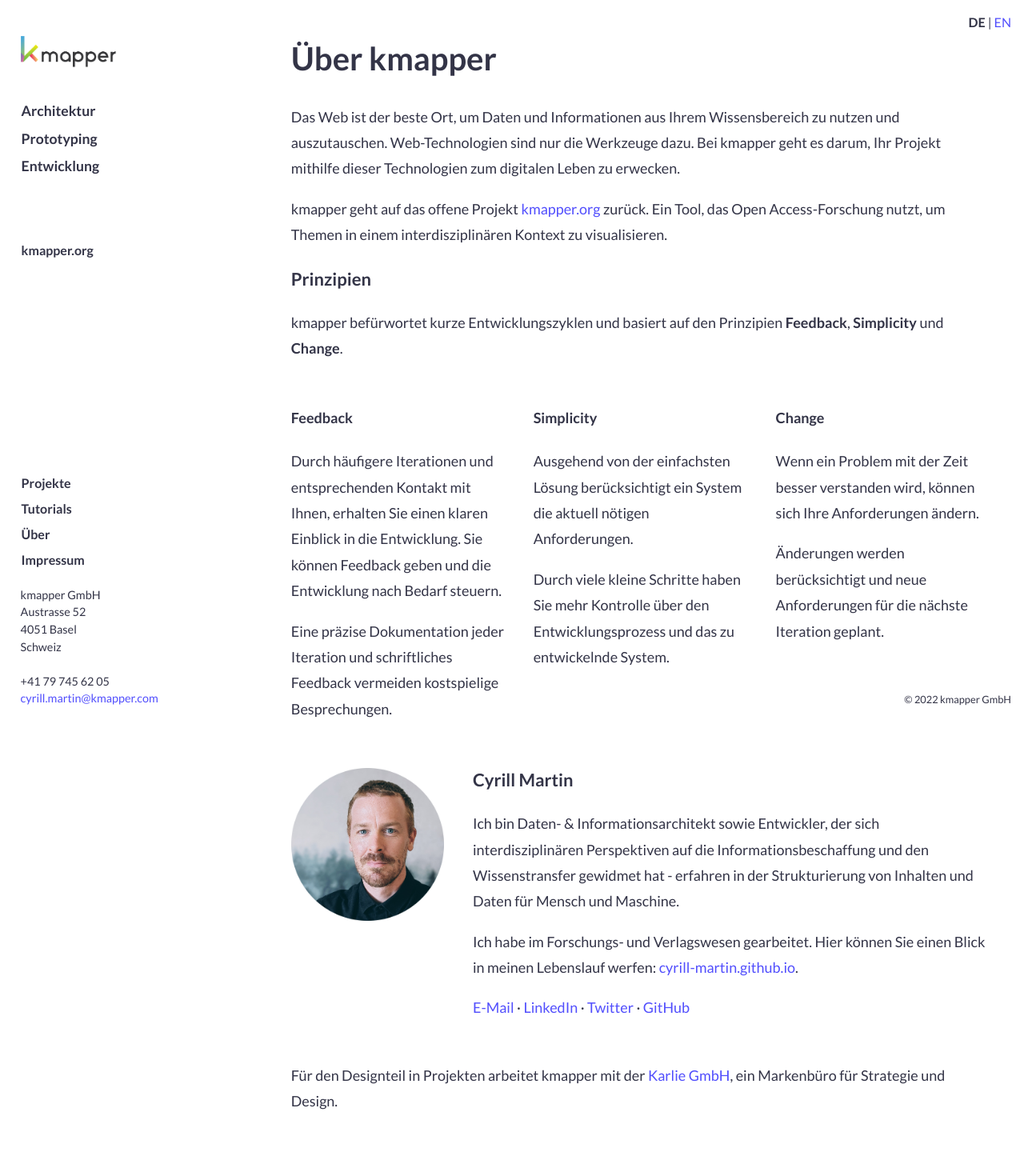
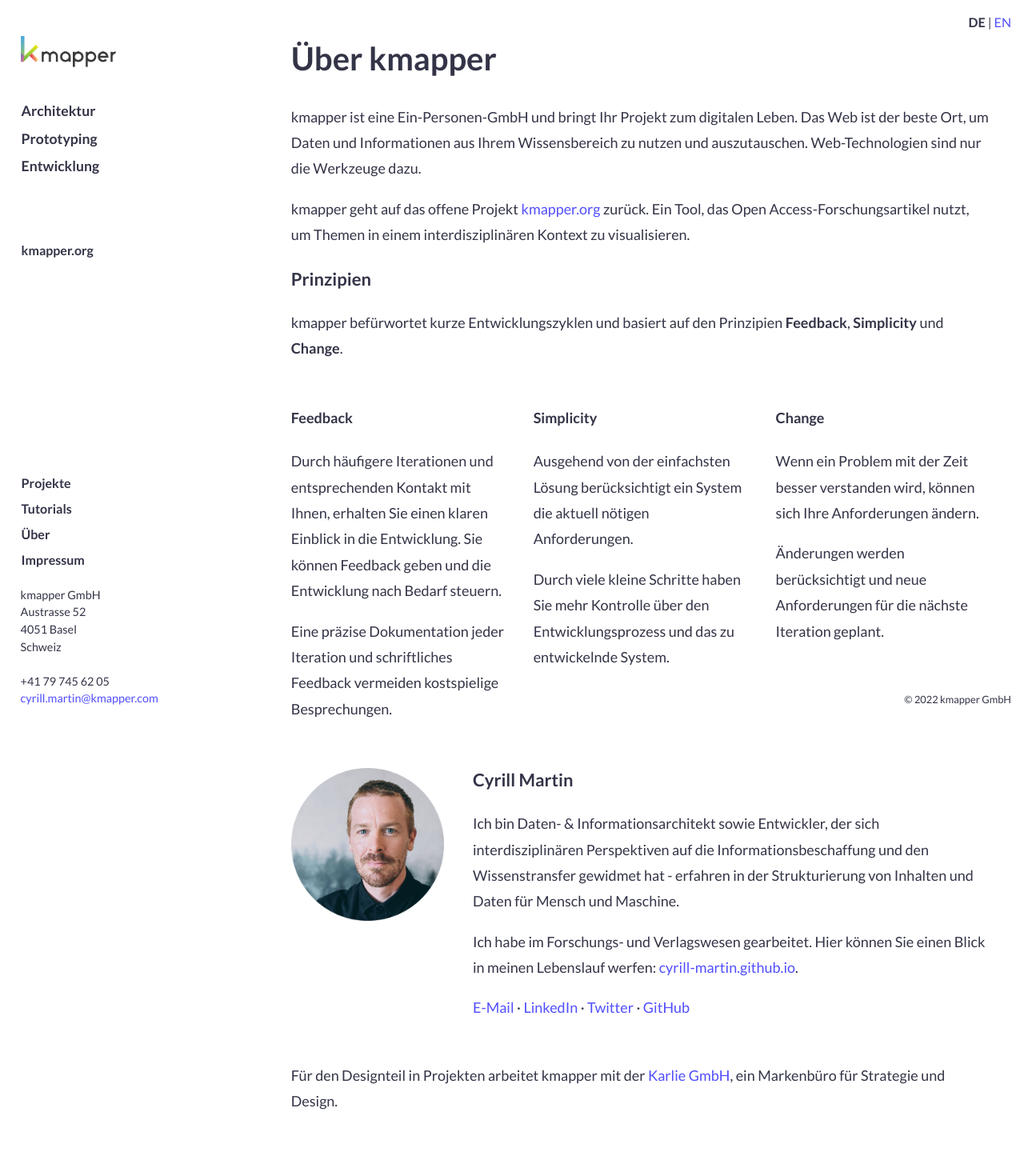
Before and after one commit to cyrill-martin/kmapper.com, a Jekyll site: the page built from src/sites/_de/ueber.md, in a window 1280 px wide. Shown: the whole page at 80% size. Built offline with Jekyll 4.4.1, drawn with Linux system fonts in a browser that asks for light colours; comment, search, counter and statistics services are not loaded.

```diff
--- a/src/sites/_de/ueber.md
+++ b/src/sites/_de/ueber.md
@@ -4,9 +4,9 @@ uid: abt
 title: Über kmapper
 description: kmapper erweckt Ihr Projekt zum digitalen Leben und basiert auf den Prinzipien Feedback, Simplicity und Change
 
-p-1-kmapper: Das Web ist der beste Ort, um Daten und Informationen aus Ihrem Wissensbereich zu nutzen und auszutauschen. Web-Technologien sind nur die Werkzeuge dazu. Bei kmapper geht es darum, Ihr Projekt mithilfe dieser Technologien zum digitalen Leben zu erwecken.
+p-1-kmapper: kmapper ist eine Ein-Personen-GmbH und bringt Ihr Projekt zum digitalen Leben. Das Web ist der beste Ort, um Daten und Informationen aus Ihrem Wissensbereich zu nutzen und auszutauschen. Web-Technologien sind nur die Werkzeuge dazu.
 
-p-2-kmapper: kmapper geht auf das offene Projekt <a href="https://kmapper.org" target="_blank">kmapper.org</a> zurück. Ein Tool, das Open Access-Forschung nutzt, um Themen in einem interdisziplinären Kontext zu visualisieren.
+p-2-kmapper: kmapper geht auf das offene Projekt <a href="https://kmapper.org" target="_blank">kmapper.org</a> zurück. Ein Tool, das Open Access-Forschungsartikel nutzt, um Themen in einem interdisziplinären Kontext zu visualisieren.
 
 h3-principles: Prinzipien
 
```
Also changed, not shown: src/sites/_en/about.md (+2 -2 lines).
